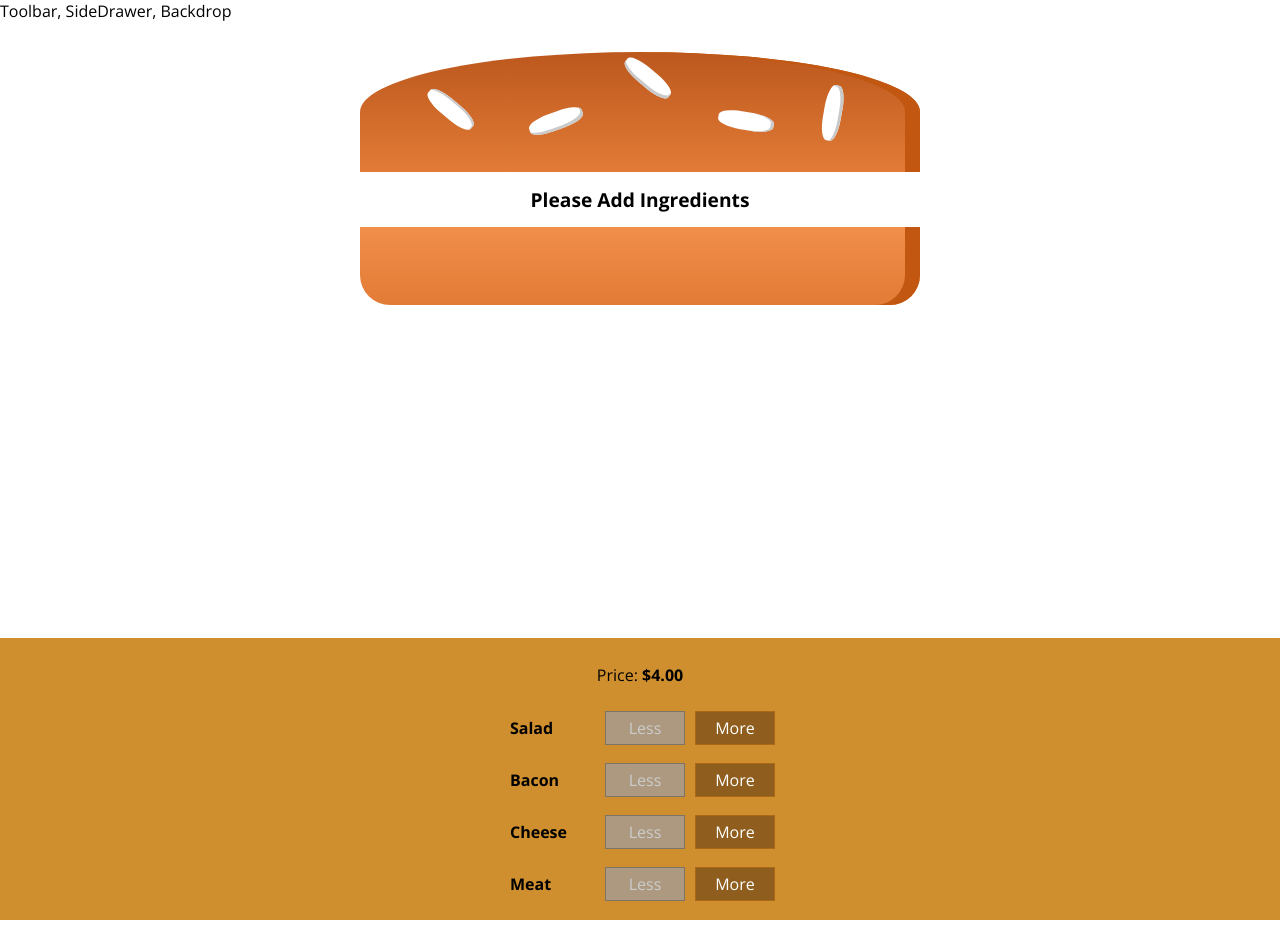
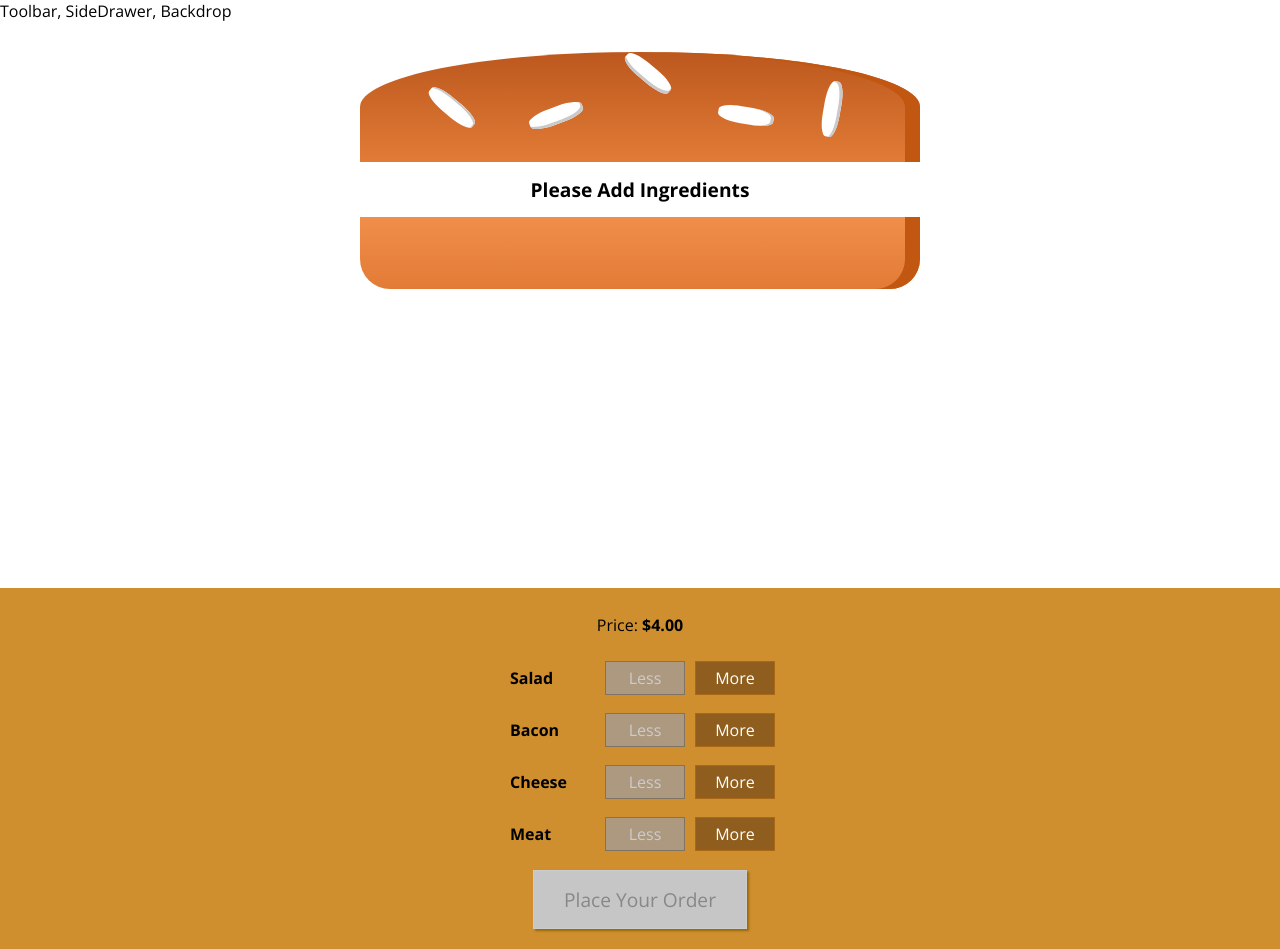
Before and after one commit to nuruddinsayeed/burgur_builder, a React (Create React App) app: page / in a window 1280 px wide. Before the commit the page ends 920 px from the top, so only its background shows below. Built offline with nearby package versions, Linux system fonts and the light colour scheme.

Commit message:
checkoutbutton and its functions added

```diff
--- a/src/componets/Burger/BuildControls/BuildControls.jsx
+++ b/src/componets/Burger/BuildControls/BuildControls.jsx
@@ -27,6 +27,7 @@ function BuildControls(props) {
                     />
                 ))
             }
+            <button className={styles.OrderButton} disabled={!props.isPurchasable}>Place Your Order</button>
         </div>
     )
 }
--- a/src/componets/Burger/BuildControls/BuildControls.module.css
+++ b/src/componets/Burger/BuildControls/BuildControls.module.css
@@ -8,3 +8,47 @@
     margin: auto;
     padding: 10px 0;
 }
+
+/* Button order Styles */
+.OrderButton {
+  background-color: #dad735;
+  outline: none;
+  cursor: pointer;
+  border: 1px solid #966909;
+  color: #966909;
+  font-family: inherit;
+  font-size: 1.2em;
+  margin: 10px 0px;
+  padding: 15px 30px;
+  box-shadow: 2px 2px 2px #966909;
+}
+
+.OrderButton:hover,
+.OrderButton:active {
+  background-color: #a0db41;
+  border: 1px solid #966909;
+  color: #966909;
+}
+
+.OrderButton:disabled {
+  background-color: #c7c6c6;
+  cursor: not-allowed;
+  border: 1px solid #ccc;
+  color: #888888;
+}
+
+.OrderButton:not(:disabled) {
+  animation: enable 0.3s linear;
+}
+
+@keyframes enable {
+  0% {
+    transform: scale(1);
+  }
+  60% {
+    transform: scale(1.1);
+  }
+  100% {
+    transform: scale(1);
+  }
+}
--- a/src/componets/Burger/Burgger.module.css
+++ b/src/componets/Burger/Burgger.module.css
@@ -25,6 +25,6 @@
 @media (min-width: 1000px) and (min-height: 700px){
     .Burger{
         width: 700px;
-        height: 600px;
+        height: 550px;
     }
 }
--- a/src/containers/BurgerBuilder/BurgerBuilder.jsx
+++ b/src/containers/BurgerBuilder/BurgerBuilder.jsx
@@ -20,7 +20,19 @@ class BurgerBuilder extends Component {
             cheese: 0,
             meat: 0
         },
-        totalPrice: 4
+        totalPrice: 4,
+        purchasable: false
+    }
+
+    purchasable(ingredients) {
+        // lets add all the value of ingredients
+        const totalIngredients = Object.keys(ingredients)
+            .map(ingreKey => ingredients[ingreKey])
+            .reduce((sum, currEl) => {
+                return sum + currEl
+            }, 0)
+
+        this.setState({ purchasable: totalIngredients > 0 })
     }
 
     addIngredientHandler = (type) => {
@@ -34,6 +46,7 @@ class BurgerBuilder extends Component {
             totalPrice: updatedPrice,
             ingredients: updatedIngredients
         })
+        this.purchasable(updatedIngredients)
     }
 
     removeIngredientHandler = (type) => {
@@ -51,6 +64,7 @@ class BurgerBuilder extends Component {
             totalPrice: reducedPrice,
             ingredients: updatedIngredients
         })
+        this.purchasable(updatedIngredients)
     }
 
 
@@ -68,6 +82,7 @@ class BurgerBuilder extends Component {
                     removeIngredients={this.removeIngredientHandler}
                     disabledInfo={disabledInfo}
                     price={this.state.totalPrice}
+                    isPurchasable={this.state.purchasable}
                 />
             </Aux>
         );
```
Also changed, not shown: src/componets/UI/Backdrop/Backdrop.jsx (added), src/componets/UI/Model/Model.jsx (added), 1 other file (tests, documents, lock files or other folders).
